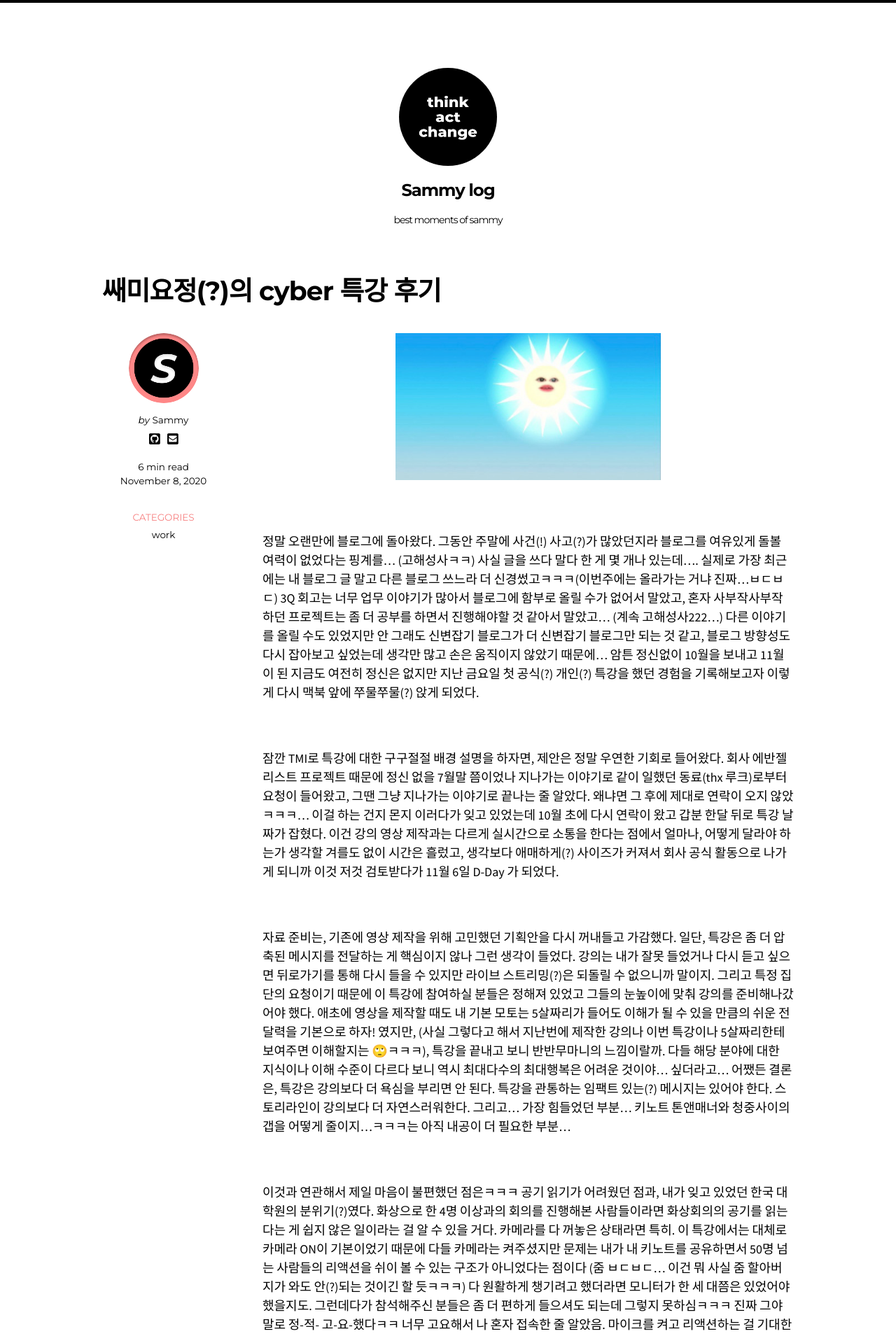
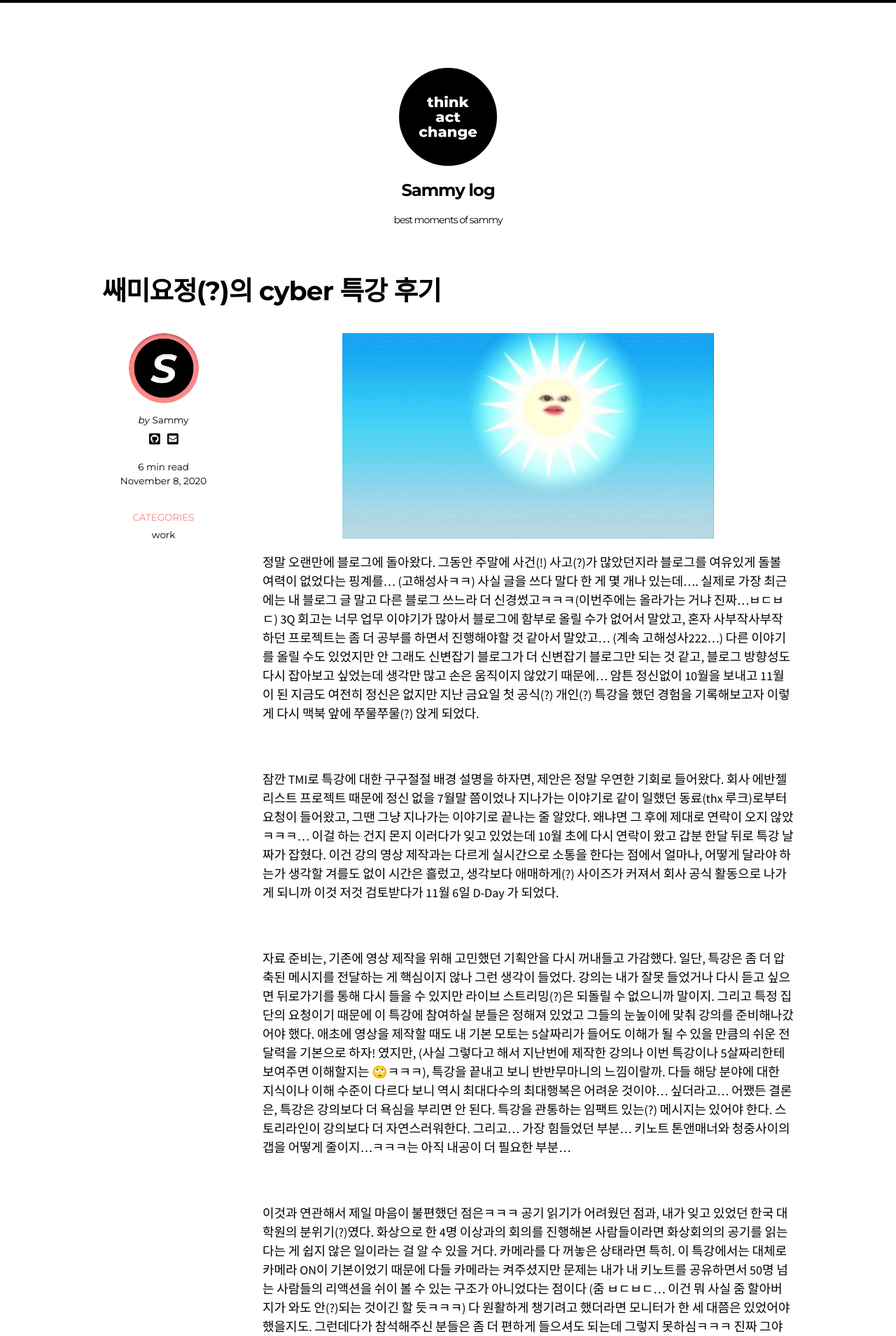
Before and after one commit to ssammykim/ssammykim.github.io, a Jekyll site: the page built from _posts/2020-11-08-the-first-special-lecture.md, in a window 1280 px wide. Shown: the top 1909 px of the page at 70% size. Built offline with Jekyll 4.4.1, drawn with Linux system fonts in a browser that asks for light colours; nearby versions of some CDN libraries; some web fonts are replaced; comment, search, counter and statistics services are not loaded.

Commit message:
Update 2020-11-08-the-first-special-lecture.md

```diff
--- a/_posts/2020-11-08-the-first-special-lecture.md
+++ b/_posts/2020-11-08-the-first-special-lecture.md
@@ -10,8 +10,7 @@ published: true
 excerpt_separator: "<!--more-->"
 ---
 
-![input](/images/the-first-special-lecture.png){: width="50%"}{: .center}
-<br>
+![input](/images/the-first-special-lecture.png){: width="70%"}{: .center}
 
 정말 오랜만에 블로그에 돌아왔다. 그동안 주말에 사건(!) 사고(?)가 많았던지라 블로그를 여유있게 돌볼 여력이 없었다는 핑계를… (고해성사ㅋㅋ) 사실 글을 쓰다 말다 한 게 몇 개나 있는데…. 실제로 가장 최근에는 내 블로그 글 말고 다른 블로그 쓰느라 더 신경썼고ㅋㅋㅋ(이번주에는 올라가는 거냐 진짜…ㅂㄷㅂㄷ) 3Q 회고는 너무 업무 이야기가 많아서 블로그에 함부로 올릴 수가 없어서 말았고, 혼자 사부작사부작 하던 프로젝트는 좀 더 공부를 하면서 진행해야할 것 같아서 말았고… (계속 고해성사222…) 다른 이야기를 올릴 수도 있었지만 안 그래도 신변잡기 블로그가 더 신변잡기 블로그만 되는 것 같고, 블로그 방향성도 다시 잡아보고 싶었는데 생각만 많고 손은 움직이지 않았기 때문에… 암튼 정신없이 10월을 보내고 11월이 된 지금도 여전히 정신은 없지만 지난 금요일 첫 공식(?) 개인(?) 특강을 했던 경험을 기록해보고자 이렇게 다시 맥북 앞에 쭈물쭈물(?) 앉게 되었다.<!--more-->
 
```
